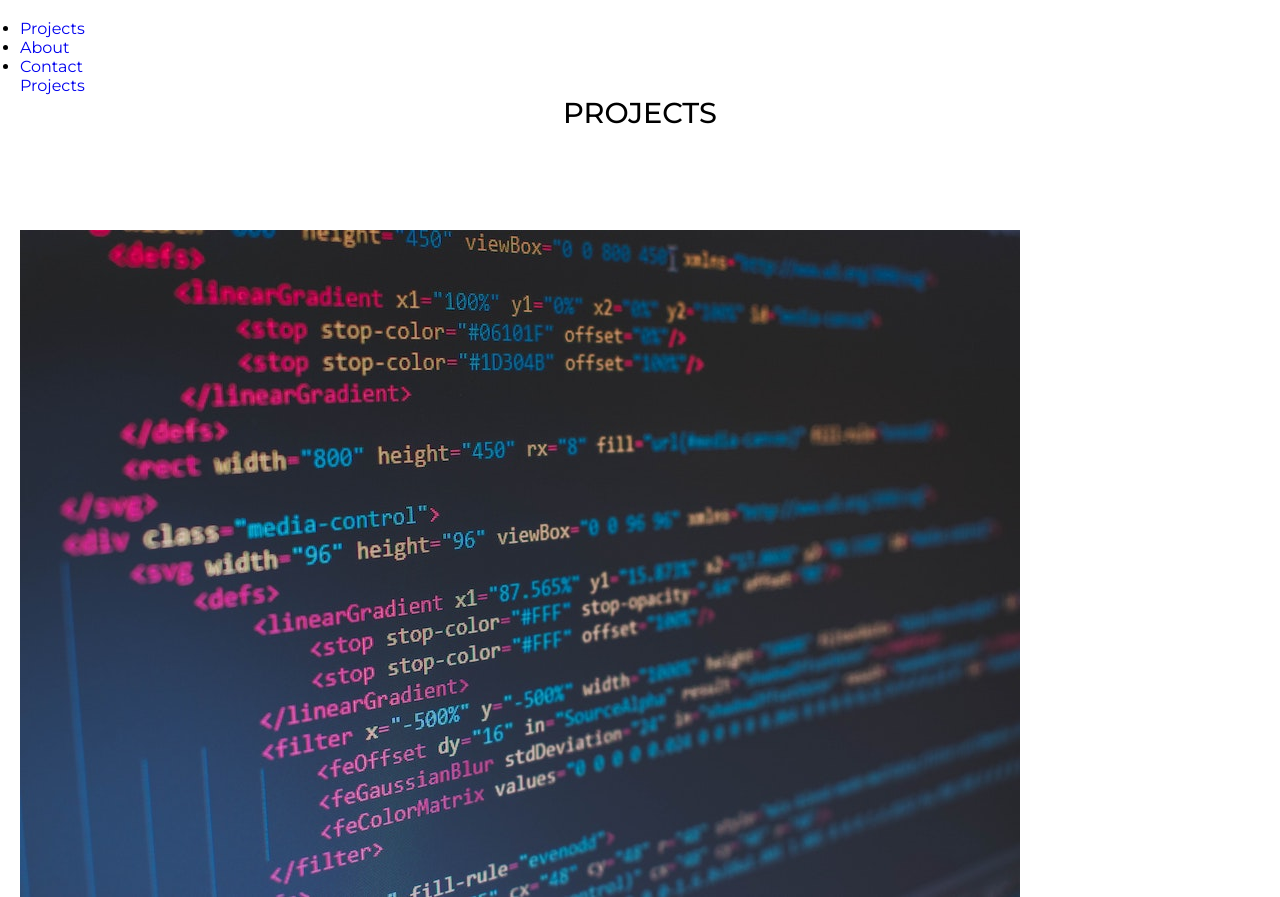
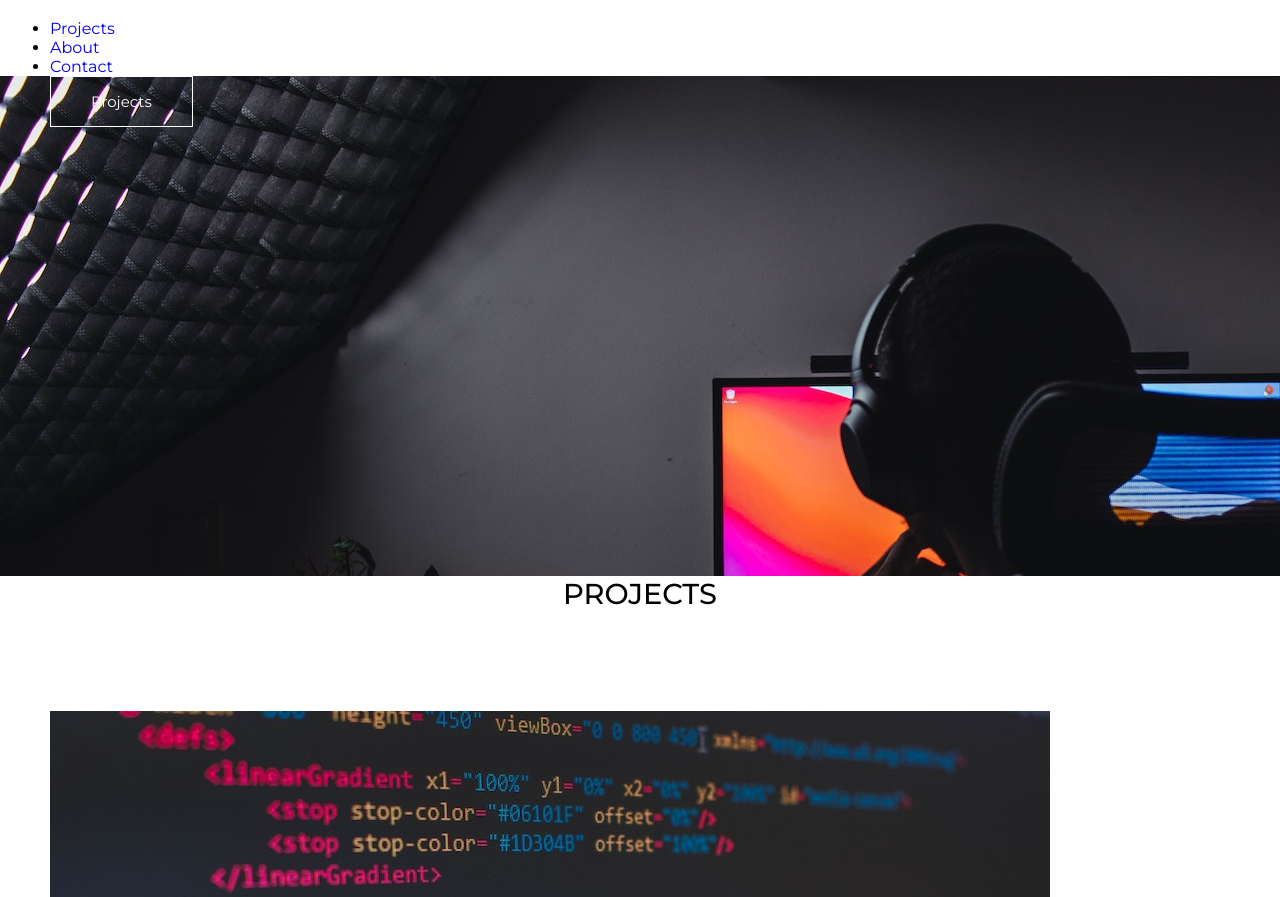
Before and after one commit to Carlojcarlo/Proyecto-final-integrador-Carlos-Felismino, a plain HTML site: page index.html in a window 1280 px wide. Shown: the top 897 px of the page. Drawn offline with Linux system fonts and the light colour scheme.

Commit message:
aun en contrición
programando los botones

```diff
--- a/CSS/style.css
+++ b/CSS/style.css
@@ -37,7 +37,32 @@ a {
 /*Utility Classes*/
 .container {
     margin: auto;
-    max-width:2000px;
+    max-width:2600px;
     overflow: auto;
-    padding: 0 20px;
+    padding: 0 50px;
 }
+.large {
+    font-size: 20px;
+}
+.btn {
+    display:inline-block;
+    font-size: 15px;
+    padding: 15px 40px;
+}
+.btn-outline{
+    background: transparent;
+    border: 1px solid #fff;
+    color: #fff;
+    font-weight: 300px;
+
+}
+.btn-outline:hover{
+    background: #fff;
+    color: #000;
+}
+/*Sohwcase*/
+#showcase {
+    background: url("/Img/showcase.jpg");
+    height: 500px;
+
+}
--- a/index.html
+++ b/index.html
@@ -89,9 +89,14 @@
 
     </section>
     <footer id="myfooter">
+        <div class="container">
 
             <p>Author: Hege Refsnes<br>
-            <a href="mailto:hege@example.com">hege@example.com</a></p>
+                <a href="mailto:hege@example.com">hege@example.com</a></p>
+
+        </div>
+
+
     </footer>
 
 
```
